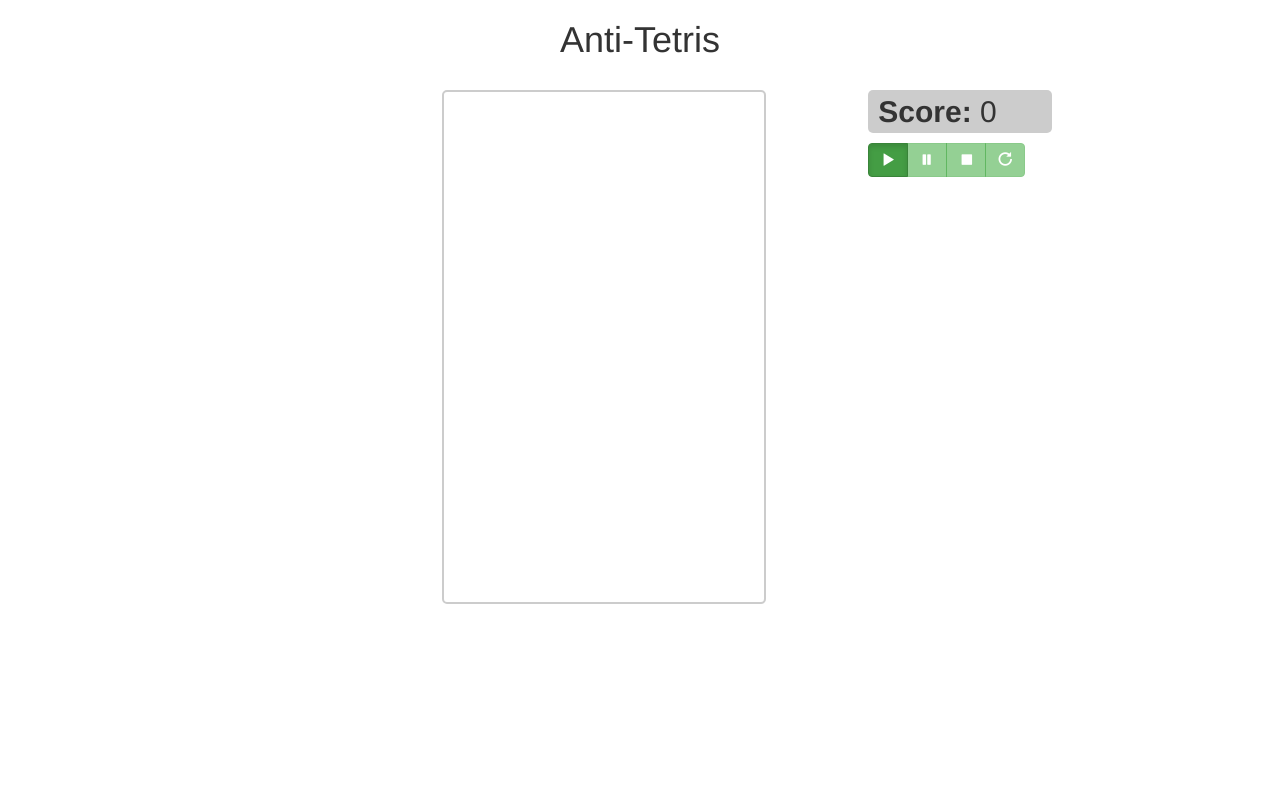
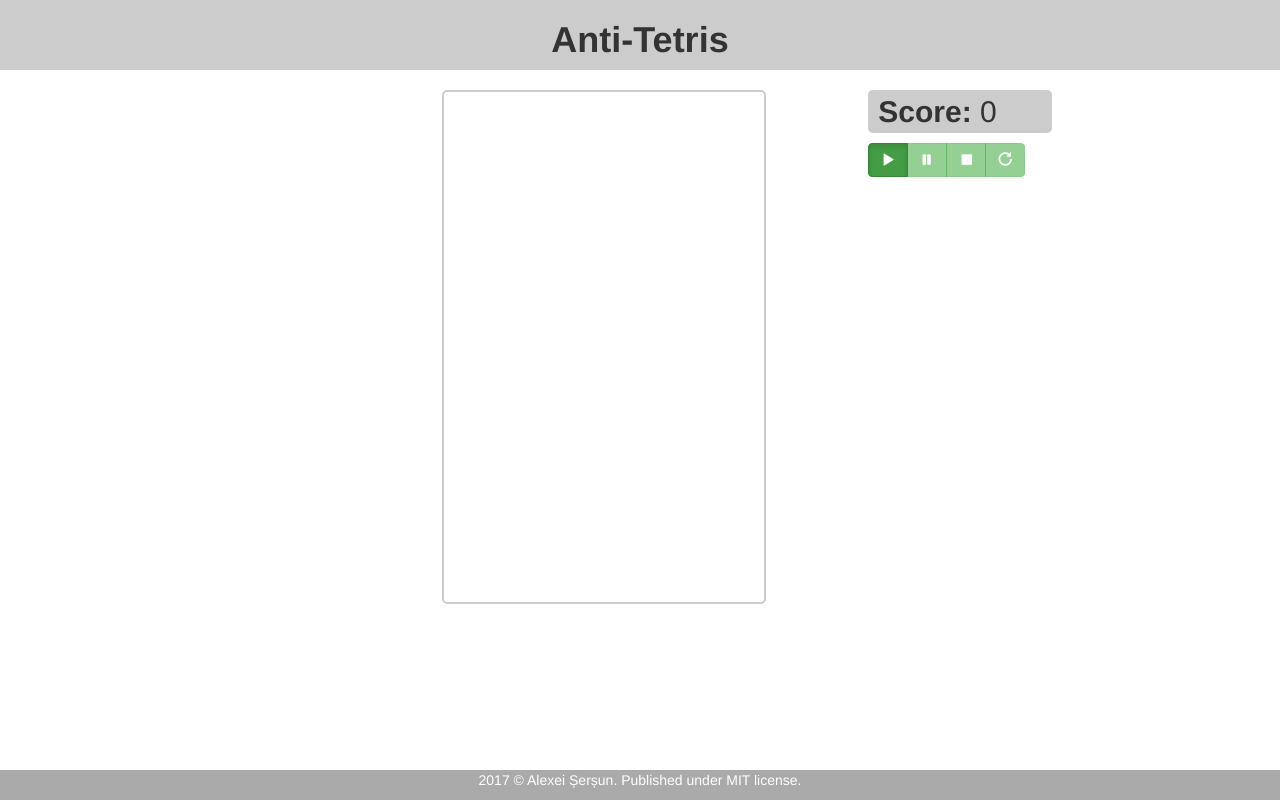
Before and after one commit to alexeisersun/anti-tetris, a plain HTML site: page index.html in a window 1280 px wide. Drawn offline with nearby package versions, Linux system fonts and the light colour scheme.

Commit message:
Updated header and footer in index.html.

```diff
--- a/index.html
+++ b/index.html
@@ -17,13 +17,13 @@
 	</head>
 	<body>
 		<div class="container-fluid">
-			<div class="row">
-				<div class="col-md-12 text-center">
+			<header class="row">
+				<div class="col-md-12 col-sm-12 col-xs-12 col-lg-12 text-center">
 					<h1>
 						Anti-Tetris
 					</h1>
 				</div>
-			</div>
+			</header>
 			<div class="row">
 				<div class="board col-md-offset-4 col-md-4 col-sm-offset-3 col-sm-5 col-xs-8">
 					<canvas width='300' height='500'></canvas>
@@ -41,6 +41,9 @@
 			</div>
 		</div>
 
+		<footer>
+			<p>2017 &copy; Alexei Șerșun. Published under MIT license.</p>
+		</footer>
 		<script src='js/tetris.js'></script>
 		<script src='js/render.js'></script>
 		<script src='js/controller.js'></script>
--- a/js/controller.js
+++ b/js/controller.js
@@ -89,6 +89,6 @@ function repeat() {
 }
 
 
-var audio = new Audio('sound/tetris-ost.ogg');
+var audio = new Audio('sound/reverse-tetris-ost.ogg');
 audio.loop = true;
 audio.play();
--- a/js/tetris.js
+++ b/js/tetris.js
@@ -156,7 +156,6 @@ var tetris = {
         this.gameOverEvent = new CustomEvent("gameOver", { detail: "Game Over!", score: 0});
         document.dispatchEvent(tetris.gameOverEvent);
         clearInterval( this.interval )
-
     },
 
     pauseGame: function() {
--- a/style.css
+++ b/style.css
@@ -39,3 +39,21 @@ canvas {
 	top: 200px;
 	visibility: hidden;
 }
+
+footer {
+	width: 100%;
+	position: fixed;
+	bottom: 0;
+	background-color: #aaa;
+	color: white;
+	text-align: center;
+}
+
+header {
+	background-color: rgb(204, 204, 204);
+	color: rgb(51, 51, 51);
+}
+
+header h1 {
+	font-weight: bold;
+}
```
